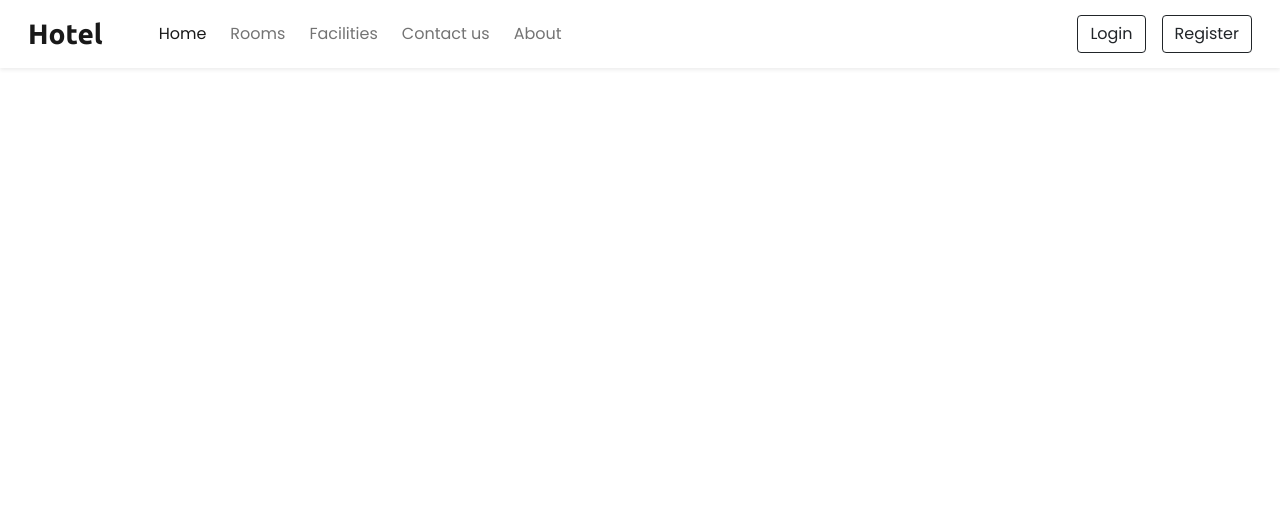
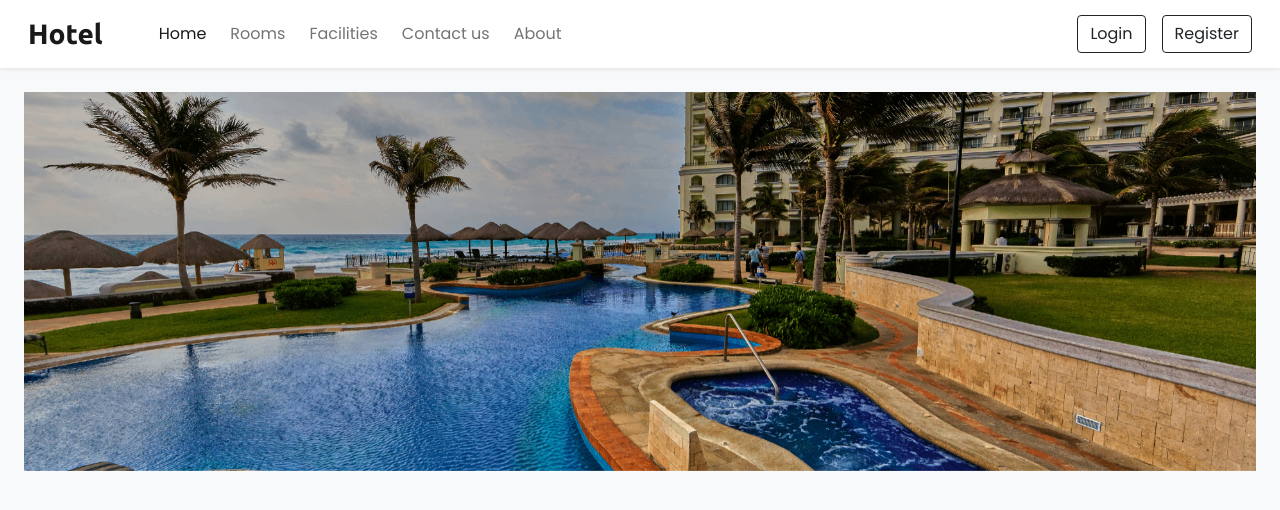
Before and after one commit to thongmevn/test_lap_trinh_web, a PHP site: page / in a window 1280 px wide. Shown: the top 510 px of the page. Run offline with PHP 8.4, Linux system fonts and the light colour scheme.

Commit message:
Carousel Design using SwiperJS

```diff
--- a/index.php
+++ b/index.php
@@ -10,6 +10,7 @@
   <link rel="preconnect" href="https://fonts.gstatic.com" crossorigin>
   <link href="https://fonts.googleapis.com/css2?family=Poppins:wght@400;700&family=Ubuntu:ital,wght@0,300;0,400;0,500;0,700;1,300;1,400;1,500;1,700&display=swap" rel="stylesheet">
   <link rel="stylesheet" href="https://cdn.jsdelivr.net/npm/bootstrap-icons@1.11.3/font/bootstrap-icons.min.css">
+  <link rel="stylesheet" href="https://cdn.jsdelivr.net/npm/swiper@11/swiper-bundle.min.css"/>
   <style>
     *{
       font-family: 'Poppins', sans-serif;
@@ -29,7 +30,7 @@
     }
   </style>
 </head>
-<body>
+<body class="bg-light">
   <nav class="navbar navbar-expand-lg navbar-light bg-white px-lg-3 py-lg-2 shadow-sm sticky-top">
     <div class="container-fluid">
       <a class="navbar-brand me-5 fw-bold fs-3 h-font" href="index.php">Hotel</a>
@@ -162,6 +163,44 @@
     </div>
   </div>
 
+  <!-- Carousel -->
+  <div class="container-fluid px-lg-4 mt-4">
+    <div class="swiper swiper-container">
+      <div class="swiper-wrapper">
+        <div class="swiper-slide">
+          <img src="images/carousel/1.png" class="w-100 d-block" alt="...">
+        </div>
+        <div class="swiper-slide">
+          <img src="images/carousel/2.png" class="w-100 d-block" alt="...">
+        </div>
+        <div class="swiper-slide">
+          <img src="images/carousel/3.png" class="w-100 d-block" alt="...">
+        </div>
+        <div class="swiper-slide">
+          <img src="images/carousel/4.png" class="w-100 d-block" alt="...">
+        </div>
+        <div class="swiper-slide">
+          <img src="images/carousel/5.png" class="w-100 d-block" alt="...">
+        </div>
+        <div class="swiper-slide">
+          <img src="images/carousel/6.png" class="w-100 d-block" alt="...">
+        </div>
+      </div>
+    </div>
+  </div>
+
   <script src="https://cdn.jsdelivr.net/npm/bootstrap@5.0.2/dist/js/bootstrap.bundle.min.js" integrity="sha384-MrcW6ZMFYlzcLA8Nl+NtUVF0sA7MsXsP1UyJoMp4YLEuNSfAP+JcXn/tWtIaxVXM" crossorigin="anonymous"></script>
+  <script src="https://cdn.jsdelivr.net/npm/swiper@11/swiper-bundle.min.js"></script>
+  <script>
+    var swiper = new Swiper(".swiper-container", {
+      spaceBetween: 30,
+      effect: "fade",
+      loop: true,
+      autoplay: {
+        delay: 3500,
+        disableOnInteraction: false,
+      }
+    });
+  </script>
 </body>
 </html>
```
Also changed, not shown: images/carousel/1.png (added), images/carousel/2.png (added), images/carousel/3.png (added), images/carousel/4.png (added), images/carousel/5.png (added), images/carousel/6.png (added), 7 other files.
